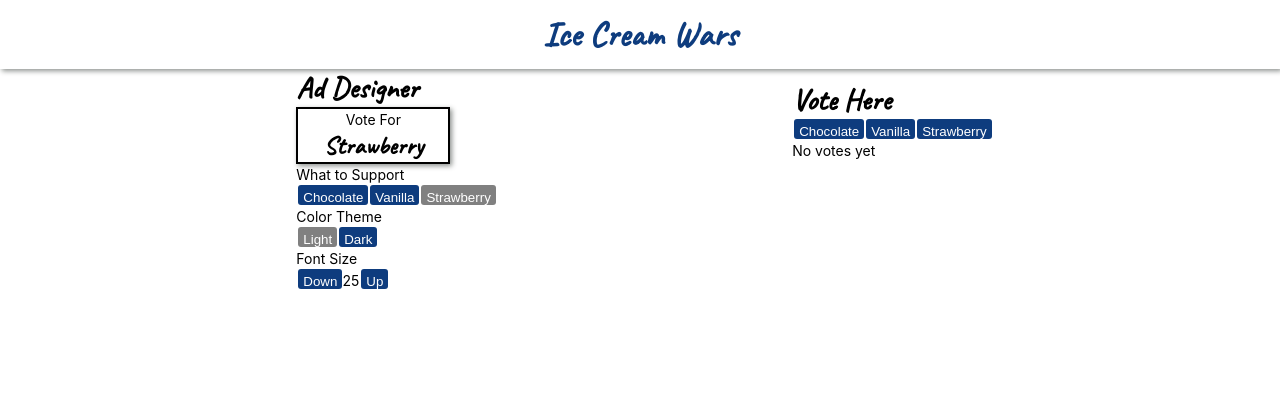
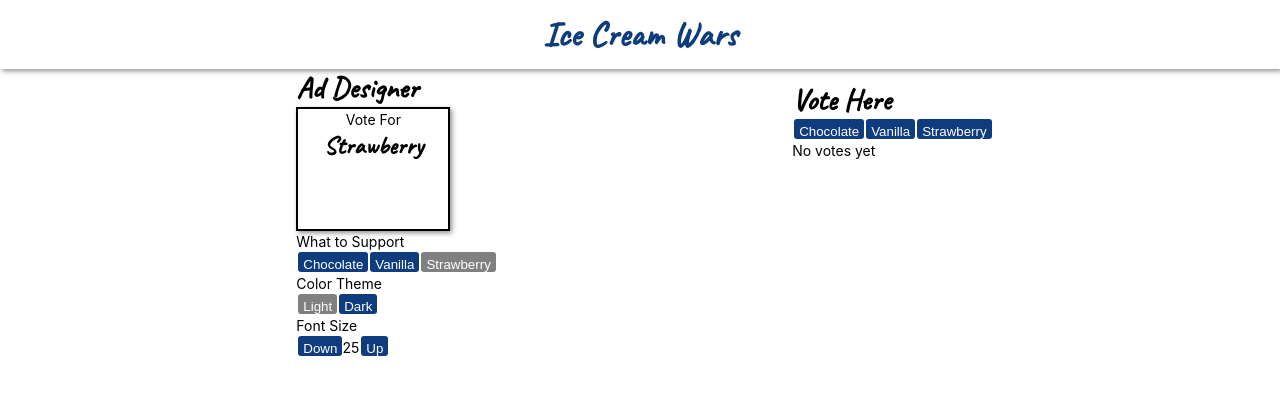
Before and after one commit to g-marlee/icecream-lab-1, a React (Create React App) app: page / in a window 1280 px wide. Shown: the top 394 px of the page. Built offline with nearby package versions, Linux system fonts and the light colour scheme.

Commit message:
Changed ad design size

```diff
--- a/src/components/AdDesigner.tsx
+++ b/src/components/AdDesigner.tsx
@@ -38,7 +38,7 @@ function AdDesigner() {
     }
     return (<div style={{marginLeft: '8px'}}>
             <h2 className="caveat-font">Ad Designer</h2>
-            <div className= {"ad" + mode} style={{display: 'flex', flexDirection: 'column', textAlign: 'center', border: '2px solid black', width: "150px"}}>
+            <div className= {"ad" + mode} style={{display: 'flex', flexDirection: 'column', textAlign: 'center', alignItems: 'center', border: '2px solid black', width: "150px", height: '120px'}}>
                 <p>Vote For</p><h3 style={{fontSize: fontSize}}>{flavor}</h3>
             </div>
             <div>
```
